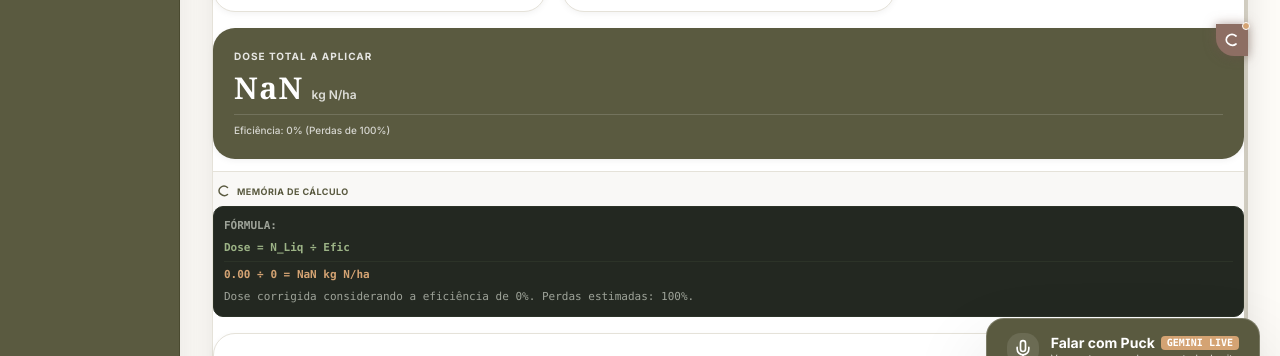
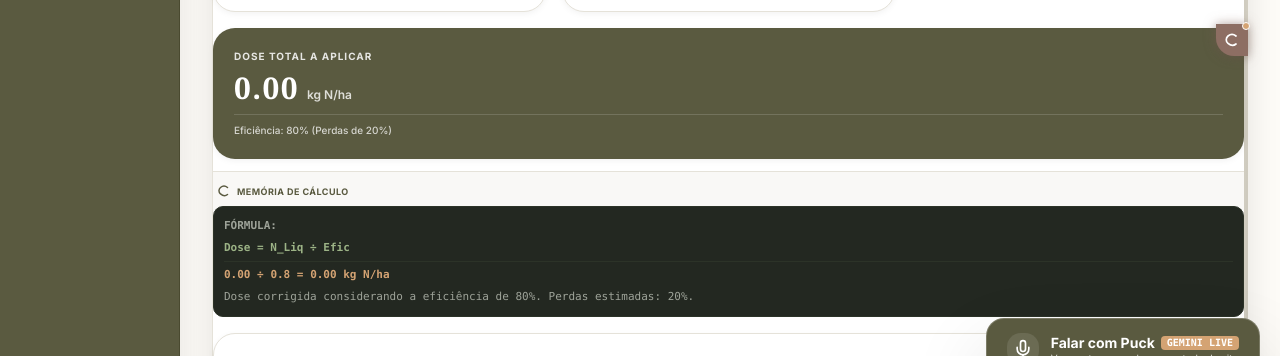
Before and after one commit to Hashzin-0/N-simple, a Next.js app: page / in a window 1280 px wide. Both pictures are taken after a click on the button 1232 px from the left and 2012 px from the top of the page. Shown: the part 1972-2328 px from the top of the page. Built offline with nearby package versions, Linux system fonts and the light colour scheme.

Commit message:
hotfixv4

```diff
--- a/components/metrics/DoseRecomendadaCard.tsx
+++ b/components/metrics/DoseRecomendadaCard.tsx
@@ -15,13 +15,14 @@ interface Props {
 
 export default React.memo(function DoseRecomendadaCard({ recommendedDose, liquidNeed, efficiency, efficiencyAlreadyApplied = false, onSaveClick, animKey }: Props) {
   const { isDark } = useTheme();
+  const effectiveEfficiency = efficiency > 0 ? efficiency : 80;
 
   return (
     <MetricCard
       label="Dose Total a Aplicar"
       value={recommendedDose}
       unit="kg N/ha"
-      formulaSummary={efficiencyAlreadyApplied ? 'Eficiência já aplicada na N_Liq' : `Eficiência: ${efficiency}% (Perdas de ${100 - efficiency}%)`}
+      formulaSummary={efficiencyAlreadyApplied ? 'Eficiência já aplicada na N_Liq' : `Eficiência: ${effectiveEfficiency}% (Perdas de ${100 - effectiveEfficiency}%)`}
       isDark={isDark}
       variant="hero"
       {...(onSaveClick ? { saveAction: { label: 'Salvar', onClick: onSaveClick } } : {})}
@@ -43,10 +44,10 @@ export default React.memo(function DoseRecomendadaCard({ recommendedDose, liquid
           <>
             <div className="font-bold text-[#9CB386]">Dose = N_Liq ÷ Efic</div>
             <div className="border-t border-[#2C3328] my-1 pt-1 text-[#D4A373] font-bold">
-              {liquidNeed.toFixed(2)} ÷ {efficiency / 100} = {recommendedDose.toFixed(2)} kg N/ha
+              {liquidNeed.toFixed(2)} ÷ {effectiveEfficiency / 100} = {recommendedDose.toFixed(2)} kg N/ha
             </div>
             <p className="mt-1 text-[#9EA399]">
-              Dose corrigida considerando a eficiência de {efficiency}%. Perdas estimadas: {100 - efficiency}%.
+              Dose corrigida considerando a eficiência de {effectiveEfficiency}%. Perdas estimadas: {100 - effectiveEfficiency}%.
             </p>
           </>
         )}
--- a/lib/calculations.ts
+++ b/lib/calculations.ts
@@ -37,7 +37,7 @@ export function computeCalculations(inputs: {
     efficiencyAlreadyApplied = false,
   } = inputs;
 
-  const effDecimal = efficiency / 100;
+  const effDecimal = efficiency > 0 ? efficiency / 100 : 0.8;
 
   // Modo direto: usar valor do input diretamente
   const liquidNeed = useDirectInput
```
